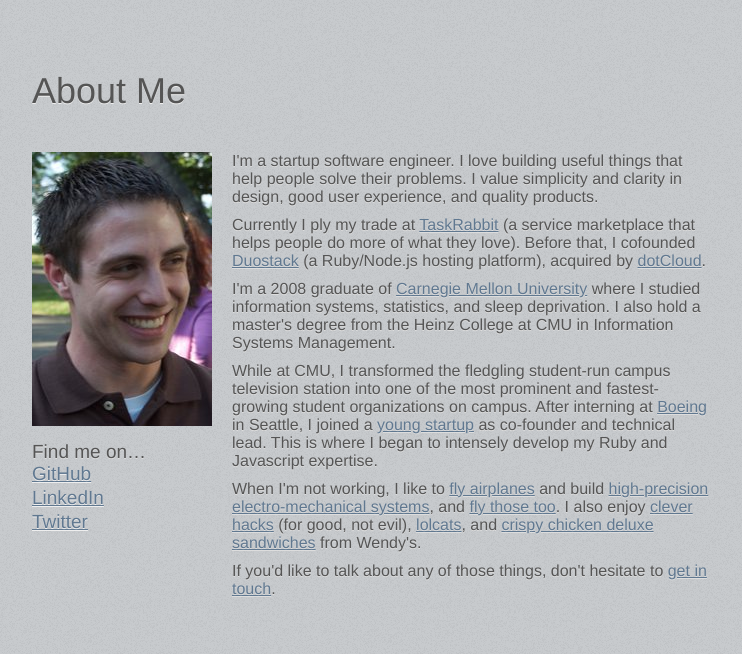
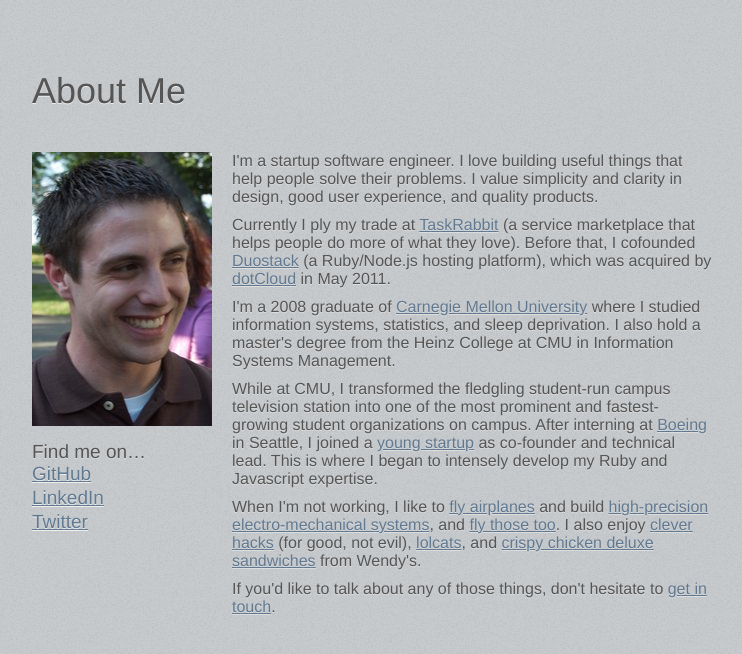
Before and after one commit to tfe/toddeichel.com, a Jekyll site: the page built from about/index.html, in a window 1280 px wide. Shown: the top 654 px of the page, without its empty margins (268-1010 px from the left). Built offline with Jekyll 4.4.1, drawn with Linux system fonts in a browser that asks for light colours; comment, search, counter and statistics services are not loaded.

Commit message:
More details on Duostack acquisition.

```diff
--- a/about/index.html
+++ b/about/index.html
@@ -21,7 +21,7 @@ human_title: About Me
 
   <p>I'm a startup software engineer. I love building useful things that help people solve their problems. I value simplicity and clarity in design, good user experience, and quality products.</p>
 
-  <p>Currently I ply my trade at <a href="http://www.taskrabbit.com/">TaskRabbit</a> (a service marketplace that helps people do more of what they love). Before that, I cofounded <a href="http://www.duostack.com/">Duostack</a> (a Ruby/Node.js hosting platform), acquired by <a href="http://www.dotcloud.com/">dotCloud</a>.</p>
+  <p>Currently I ply my trade at <a href="http://www.taskrabbit.com/">TaskRabbit</a> (a service marketplace that helps people do more of what they love). Before that, I cofounded <a href="http://www.duostack.com/">Duostack</a> (a Ruby/Node.js hosting platform), which was acquired by <a href="http://www.dotcloud.com/">dotCloud</a> in May 2011.</p>
 
   <p>I'm a 2008 graduate of <a href="http://cmu.edu/">Carnegie Mellon University</a> where I studied information systems, statistics, and sleep deprivation. I also hold a master's degree from the Heinz College at CMU in Information Systems Management.</p>
 
```
